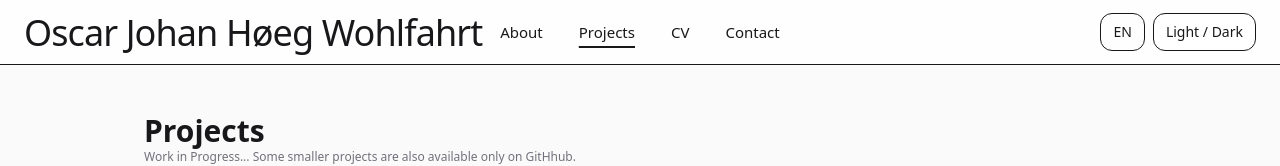
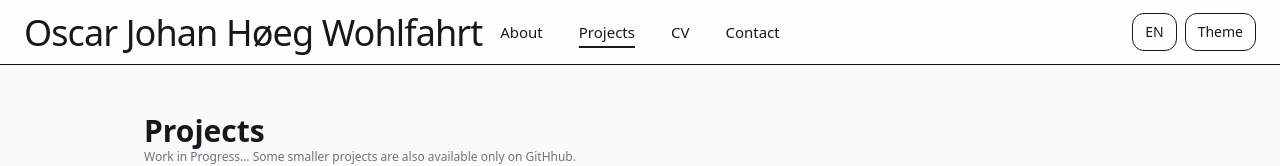
Before and after one commit to OscarWohlf/personal_website, a React (Vite) app: page /projects in a window 1280 px wide. Shown: the top 166 px of the page. Built offline with nearby package versions, Linux system fonts and the light colour scheme.

Commit message:
scroll bar change

```diff
--- a/src/components/ThemeToggle.tsx
+++ b/src/components/ThemeToggle.tsx
@@ -8,7 +8,7 @@ export default function ThemeToggle() {
                  bg-white dark:bg-zinc-800 dark:text-zinc-100 dark:border-zinc-700"
       aria-label="Toggle dark mode"
     >
-      Light / Dark
+      Theme
     </button>
   )
 }
--- a/src/index.css
+++ b/src/index.css
@@ -1,3 +1,40 @@
 @import "tailwindcss";
 
 @custom-variant dark (&:where(.dark, .dark *));
+
+:root {
+  --scrollbar-size: 6px;
+  --scrollbar-radius: 999px;
+  --scrollbar-track: transparent;
+  --scrollbar-thumb: rgba(0, 0, 0, 0.28);
+  --scrollbar-thumb-hover: rgba(0, 0, 0, 0.42);
+}
+.dark {
+  --scrollbar-thumb: rgba(255, 255, 255, 0.22);
+  --scrollbar-thumb-hover: rgba(255, 255, 255, 0.36);
+}
+
+* {
+  scrollbar-width: thin; /* auto | thin | none */
+  scrollbar-color: var(--scrollbar-thumb) var(--scrollbar-track);
+}
+
+*::-webkit-scrollbar {
+  width: var(--scrollbar-size);
+  height: var(--scrollbar-size);
+}
+*::-webkit-scrollbar-track {
+  background: var(--scrollbar-track);
+}
+*::-webkit-scrollbar-thumb {
+  background-color: var(--scrollbar-thumb);
+  border-radius: var(--scrollbar-radius);
+  border: 2px solid var(--scrollbar-track);
+}
+*::-webkit-scrollbar-thumb:hover {
+  background-color: var(--scrollbar-thumb-hover);
+}
+
+html:not(:hover) ::-webkit-scrollbar-thumb {
+  background-color: transparent;
+}
```
